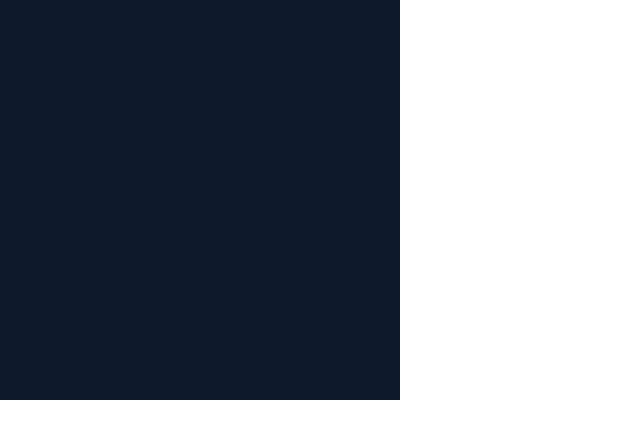
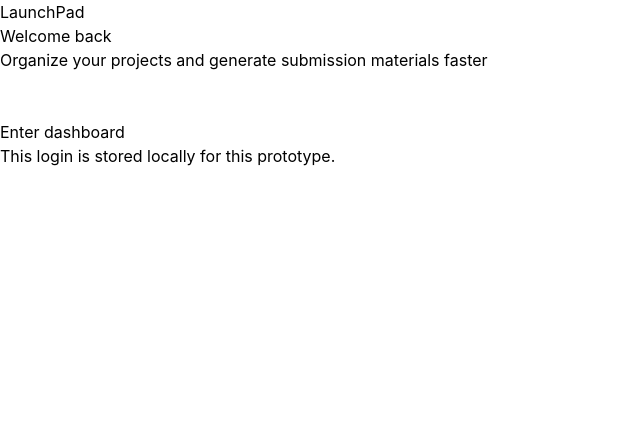
Before and after one commit to noname697/LaunchPad, a React (Vite) app: page / in a window 1280 px wide. Shown: the top 438 px of the page, without its empty margins (0-640 px from the left). Built offline with nearby package versions, Linux system fonts and the light colour scheme.

Commit message:
Estruturando página de login

```diff
--- a/src/App.jsx
+++ b/src/App.jsx
@@ -1,7 +1,9 @@
+import Login from "./views/Login";
+
 function App() {
   return (
     <>
-      <div className="h-100 w-100 bg-slate-900"></div>
+      <Login />
     </>
   );
 }
--- /dev/null
+++ b/src/views/Login/index.jsx
@@ -0,0 +1,73 @@
+import { useActionState } from "react";
+import { saveUser } from "../../utils/storage";
+
+const initialState = {
+  error: "",
+};
+
+const Login = ({ onLogin }) => {
+  const loginAction = (previousState, formData) => {
+    const name = formData.get("name")?.trim();
+    const email = formData.get("email")?.trim();
+
+    if (!name || !email) {
+      return {
+        error: "Please fill in all fields.",
+      };
+    }
+
+    const user = {
+      id: crypto.randomUUID(),
+      name,
+      email,
+      createdAt: new Date().toISOString(),
+    };
+
+    saveUser(user);
+    onLogin(user);
+
+    return {
+      error: "",
+    };
+  };
+
+  const [state, formAction, isPending] = useActionState(
+    loginAction,
+    initialState,
+  );
+
+  return (
+    <main className="">
+      <section className="">
+        <div className="">
+          <p className="">LaunchPad</p>
+          <h1 className="">Welcome back</h1>
+          <p className="">
+            Organize your projects and generate submission materials faster
+          </p>
+        </div>
+
+        <form action={formAction} className="">
+          <div className="">
+            <label htmlFor="" className=""></label>
+            <input type="text" className="" />
+          </div>
+          <div className="">
+            <label htmlFor="" className=""></label>
+            <input type="text" className="" />
+          </div>
+
+          {state.error && <p className="">{state.error}</p>}
+
+          <button type="submit" disabled={isPending} className="">
+            {isPending ? "Entering..." : "Enter dashboard"}
+          </button>
+        </form>
+
+        <p className="">This login is stored locally for this prototype.</p>
+      </section>
+    </main>
+  );
+};
+
+export default Login;
```
